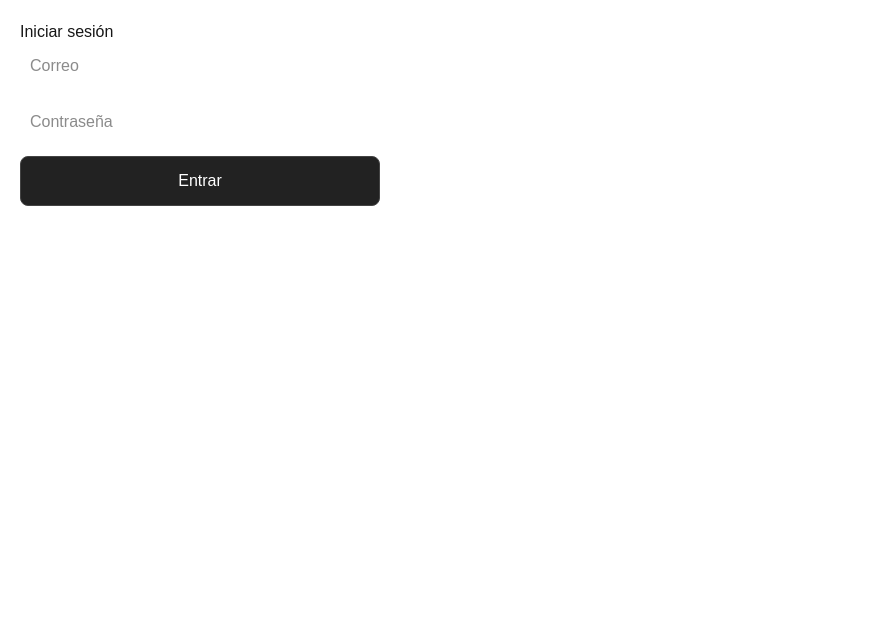
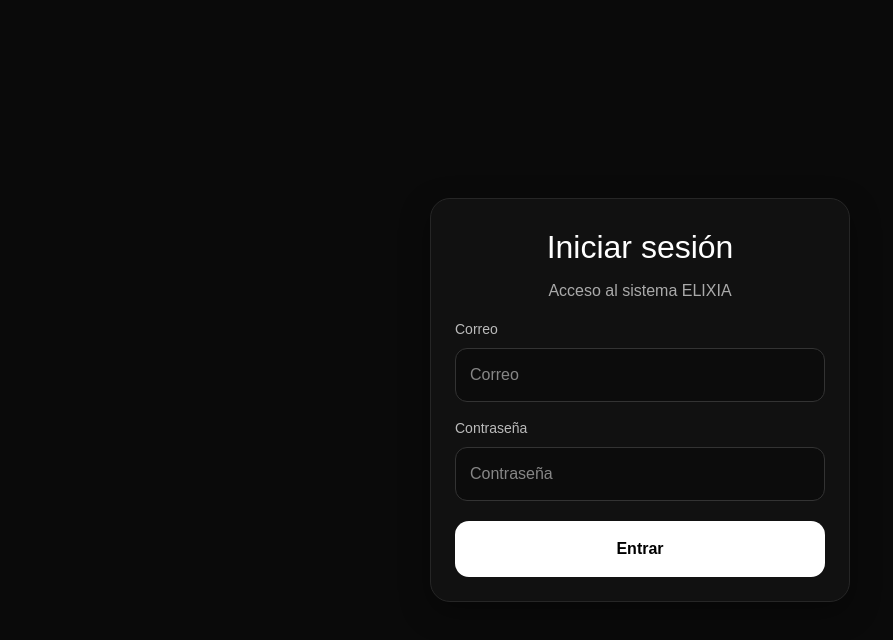
Before and after one commit to raulrdzsn-collab/Elix-ventas, a Next.js app: page /login in a window 1280 px wide. Shown: the top 640 px of the page, without its empty margins (0-893 px from the left). Built offline with nearby package versions, Linux system fonts and the light colour scheme; no server answers.

Commit message:
agrega header y branding ELIXIA

```diff
--- /dev/null
+++ b/app/login/components/Header.tsx
@@ -0,0 +1,116 @@
+'use client'
+
+import { useRouter } from 'next/navigation'
+import { supabase } from '@/src/lib/supabase'
+
+export default function Header() {
+  const router = useRouter()
+
+  const cerrarSesion = async () => {
+    await supabase.auth.signOut()
+    router.push('/login')
+  }
+
+  return (
+    <div
+      style={{
+        width: '100%',
+        borderBottom: '1px solid #262626',
+        background: '#0f0f0f',
+        padding: '14px 20px',
+        position: 'sticky',
+        top: 0,
+        zIndex: 50,
+      }}
+    >
+      <div
+        style={{
+          maxWidth: 1000,
+          margin: '0 auto',
+          display: 'flex',
+          alignItems: 'center',
+          justifyContent: 'space-between',
+          gap: 12,
+          flexWrap: 'wrap',
+        }}
+      >
+        <div
+          style={{
+            fontSize: 28,
+            fontWeight: 700,
+            letterSpacing: 2,
+            color: '#c0c0c0',
+            fontFamily: 'Georgia, Times New Roman, serif',
+            textTransform: 'uppercase',
+          }}
+        >
+          ELIXIA
+        </div>
+
+        <div
+          style={{
+            display: 'flex',
+            gap: 10,
+            flexWrap: 'wrap',
+          }}
+        >
+          <button
+            onClick={() => router.push('/')}
+            style={{
+              padding: '10px 14px',
+              borderRadius: 10,
+              border: '1px solid #333',
+              background: '#151515',
+              color: 'white',
+              cursor: 'pointer',
+            }}
+          >
+            Inicio
+          </button>
+
+          <button
+            onClick={() => router.push('/ventas')}
+            style={{
+              padding: '10px 14px',
+              borderRadius: 10,
+              border: '1px solid #333',
+              background: '#151515',
+              color: 'white',
+              cursor: 'pointer',
+            }}
+          >
+            Ventas
+          </button>
+
+          <button
+            onClick={() => router.push('/inventario')}
+            style={{
+              padding: '10px 14px',
+              borderRadius: 10,
+              border: '1px solid #333',
+              background: '#151515',
+              color: 'white',
+              cursor: 'pointer',
+            }}
+          >
+            Inventario
+          </button>
+
+          <button
+            onClick={cerrarSesion}
+            style={{
+              padding: '10px 14px',
+              borderRadius: 10,
+              border: '1px solid #4a1f1f',
+              background: '#1a1010',
+              color: '#ffb4b4',
+              cursor: 'pointer',
+            }}
+          >
+            Cerrar sesión
+          </button>
+        </div>
+      </div>
+    </div>
+  )
+}
--- a/app/login/page.tsx
+++ b/app/login/page.tsx
@@ -8,59 +8,150 @@
   const [email, setEmail] = useState('')
   const [password, setPassword] = useState('')
   const [mensaje, setMensaje] = useState('')
+  const [cargando, setCargando] = useState(false)
   const router = useRouter()
 
   const iniciarSesion = async () => {
     setMensaje('')
+    setCargando(true)
 
-    const { error } = await supabase.auth.signInWithPassword({
+    const { data, error } = await supabase.auth.signInWithPassword({
       email,
       password,
     })
 
+    console.log('LOGIN DATA:', data)
+    console.log('LOGIN ERROR:', error)
+
     if (error) {
       setMensaje(`Error: ${error.message}`)
+      setCargando(false)
       return
     }
 
-    router.push('/ventas')
+    setCargando(false)
+    router.push('/')
   }
 
   return (
-    <div style={{ padding: 20, maxWidth: 400 }}>
-      <h1>Iniciar sesión</h1>
+    <div
+      style={{
+        minHeight: '100vh',
+        background: '#0a0a0a',
+        color: 'white',
+        display: 'flex',
+        alignItems: 'center',
+        justifyContent: 'center',
+        padding: 20,
+      }}
+    >
+      <div
+        style={{
+          width: '100%',
+          maxWidth: 420,
+          border: '1px solid #262626',
+          borderRadius: 20,
+          padding: 24,
+          background: '#111',
+          display: 'grid',
+          gap: 16,
+          boxShadow: '0 10px 30px rgba(0,0,0,0.35)',
+        }}
+      >
+        <div style={{ textAlign: 'center' }}>
+          <h1 style={{ margin: 0, fontSize: 32 }}>Iniciar sesión</h1>
+          <p style={{ marginTop: 8, color: '#aaa' }}>
+            Acceso al sistema ELIXIA
+          </p>
+        </div>
 
-      {mensaje && <p>{mensaje}</p>}
+        {mensaje && (
+          <div
+            style={{
+              border: '1px solid #5a1f1f',
+              background: '#1f1111',
+              color: '#f87171',
+              borderRadius: 12,
+              padding: 12,
+            }}
+          >
+            {mensaje}
+          </div>
+        )}
 
-      <div style={{ display: 'grid', gap: 12 }}>
+        <div>
+          <label
+            style={{
+              display: 'block',
+              marginBottom: 8,
+              fontSize: 14,
+              color: '#bbb',
+            }}
+          >
+            Correo
+          </label>
           <input
             type="email"
             placeholder="Correo"
             value={email}
             onChange={(e) => setEmail(e.target.value)}
-          style={{ padding: 10 }}
+            style={{
+              width: '100%',
+              padding: 14,
+              borderRadius: 12,
+              border: '1px solid #333',
+              background: '#0c0c0c',
+              color: 'white',
+              outline: 'none',
+            }}
           />
+        </div>
 
+        <div>
+          <label
+            style={{
+              display: 'block',
+              marginBottom: 8,
+              fontSize: 14,
+              color: '#bbb',
+            }}
+          >
+            Contraseña
+          </label>
           <input
             type="password"
             placeholder="Contraseña"
             value={password}
             onChange={(e) => setPassword(e.target.value)}
-          style={{ padding: 10 }}
+            style={{
+              width: '100%',
+              padding: 14,
+              borderRadius: 12,
+              border: '1px solid #333',
+              background: '#0c0c0c',
+              color: 'white',
+              outline: 'none',
+            }}
           />
+        </div>
 
         <button
           onClick={iniciarSesion}
+          disabled={cargando}
           style={{
-            padding: 12,
-            background: '#222',
-            color: 'white',
-            border: '1px solid #444',
-            borderRadius: 8,
+            padding: 16,
+            borderRadius: 14,
+            border: 'none',
+            background: '#ffffff',
+            color: '#000',
+            fontWeight: 700,
+            fontSize: 16,
             cursor: 'pointer',
+            marginTop: 4,
+            opacity: cargando ? 0.7 : 1,
           }}
         >
-          Entrar
+          {cargando ? 'Entrando...' : 'Entrar'}
         </button>
       </div>
     </div>
--- a/app/page.tsx
+++ b/app/page.tsx
@@ -1,30 +1,30 @@
 'use client'
 
-import { useState } from 'react'
+import { useEffect, useState } from 'react'
+import { useRouter } from 'next/navigation'
 import { supabase } from '@/src/lib/supabase'
-import { useRouter } from 'next/navigation'
+import Header from '@/components/Header'
 
-export default function LoginPage() {
+export default function HomePage() {
+  const router = useRouter()
   const [email, setEmail] = useState('')
-  const [password, setPassword] = useState('')
-  const [mensaje, setMensaje] = useState('')
-  const router = useRouter()
 
-  const iniciarSesion = async () => {
-    setMensaje('')
+  useEffect(() => {
+    const verificarSesion = async () => {
+      const {
+        data: { user },
+      } = await supabase.auth.getUser()
 
-    const { error } = await supabase.auth.signInWithPassword({
-      email,
-      password,
-    })
-
-    if (error) {
-      setMensaje(`Error: ${error.message}`)
+      if (!user) {
+        router.push('/login')
         return
       }
 
-    router.push('/')
+      setEmail(user.email || '')
     }
+
+    verificarSesion()
+  }, [router])
 
   return (
     <div
@@ -32,6 +32,13 @@
         minHeight: '100vh',
         background: '#0a0a0a',
         color: 'white',
+      }}
+    >
+      <Header />
+
+      <div
+        style={{
+          minHeight: 'calc(100vh - 80px)',
           display: 'flex',
           alignItems: 'center',
           justifyContent: 'center',
@@ -47,89 +54,22 @@
             padding: 24,
             background: '#111',
             display: 'grid',
-          gap: 16,
+            gap: 18,
             boxShadow: '0 10px 30px rgba(0,0,0,0.35)',
           }}
         >
           <div style={{ textAlign: 'center' }}>
-          <h1 style={{ margin: 0, fontSize: 32 }}>Iniciar sesión</h1>
-          <p style={{ marginTop: 8, color: '#aaa' }}>
-            Acceso al sistema ELIX
+            <h1 style={{ margin: 0, fontSize: 32 }}>ELIXIA</h1>
+            <p style={{ marginTop: 8, color: '#aaa' }}>Panel principal</p>
+            {email && (
+              <p style={{ marginTop: 6, color: '#888', fontSize: 14 }}>
+                {email}
               </p>
-        </div>
-
-        {mensaje && (
-          <div
-            style={{
-              border: '1px solid #5a1f1f',
-              background: '#1f1111',
-              color: '#f87171',
-              borderRadius: 12,
-              padding: 12,
-            }}
-          >
-            {mensaje}
-          </div>
             )}
-
-        <div>
-          <label
-            style={{
-              display: 'block',
-              marginBottom: 8,
-              fontSize: 14,
-              color: '#bbb',
-            }}
-          >
-            Correo
-          </label>
-          <input
-            type="email"
-            placeholder="Correo"
-            value={email}
-            onChange={(e) => setEmail(e.target.value)}
-            style={{
-              width: '100%',
-              padding: 14,
-              borderRadius: 12,
-              border: '1px solid #333',
-              background: '#0c0c0c',
-              color: 'white',
-              outline: 'none',
-            }}
-          />
-        </div>
-
-        <div>
-          <label
-            style={{
-              display: 'block',
-              marginBottom: 8,
-              fontSize: 14,
-              color: '#bbb',
-            }}
-          >
-            Contraseña
-          </label>
-          <input
-            type="password"
-            placeholder="Contraseña"
-            value={password}
-            onChange={(e) => setPassword(e.target.value)}
-            style={{
-              width: '100%',
-              padding: 14,
-              borderRadius: 12,
-              border: '1px solid #333',
-              background: '#0c0c0c',
-              color: 'white',
-              outline: 'none',
-            }}
-          />
           </div>
 
           <button
-          onClick={iniciarSesion}
+            onClick={() => router.push('/ventas')}
             style={{
               padding: 16,
               borderRadius: 14,
@@ -139,11 +79,27 @@
               fontWeight: 700,
               fontSize: 16,
               cursor: 'pointer',
-            marginTop: 4,
             }}
           >
-          Entrar
+            Ir a Ventas
           </button>
+
+          <button
+            onClick={() => router.push('/inventario')}
+            style={{
+              padding: 16,
+              borderRadius: 14,
+              border: '1px solid #333',
+              background: '#1a1a1a',
+              color: 'white',
+              fontWeight: 600,
+              fontSize: 16,
+              cursor: 'pointer',
+            }}
+          >
+            Ver Inventario
+          </button>
+        </div>
       </div>
     </div>
   )
--- a/app/ventas/page.tsx
+++ b/app/ventas/page.tsx
@@ -3,6 +3,7 @@
 import { useEffect, useMemo, useState } from 'react'
 import { supabase } from '@/src/lib/supabase'
 import { useRouter } from 'next/navigation'
+import Header from '@/components/Header'
 
 type Producto = {
   id: number
```
Also changed, not shown: app/inventario/page.tsx (+22 -4 lines). Lines whose indentation alone changed are shown as unchanged.
